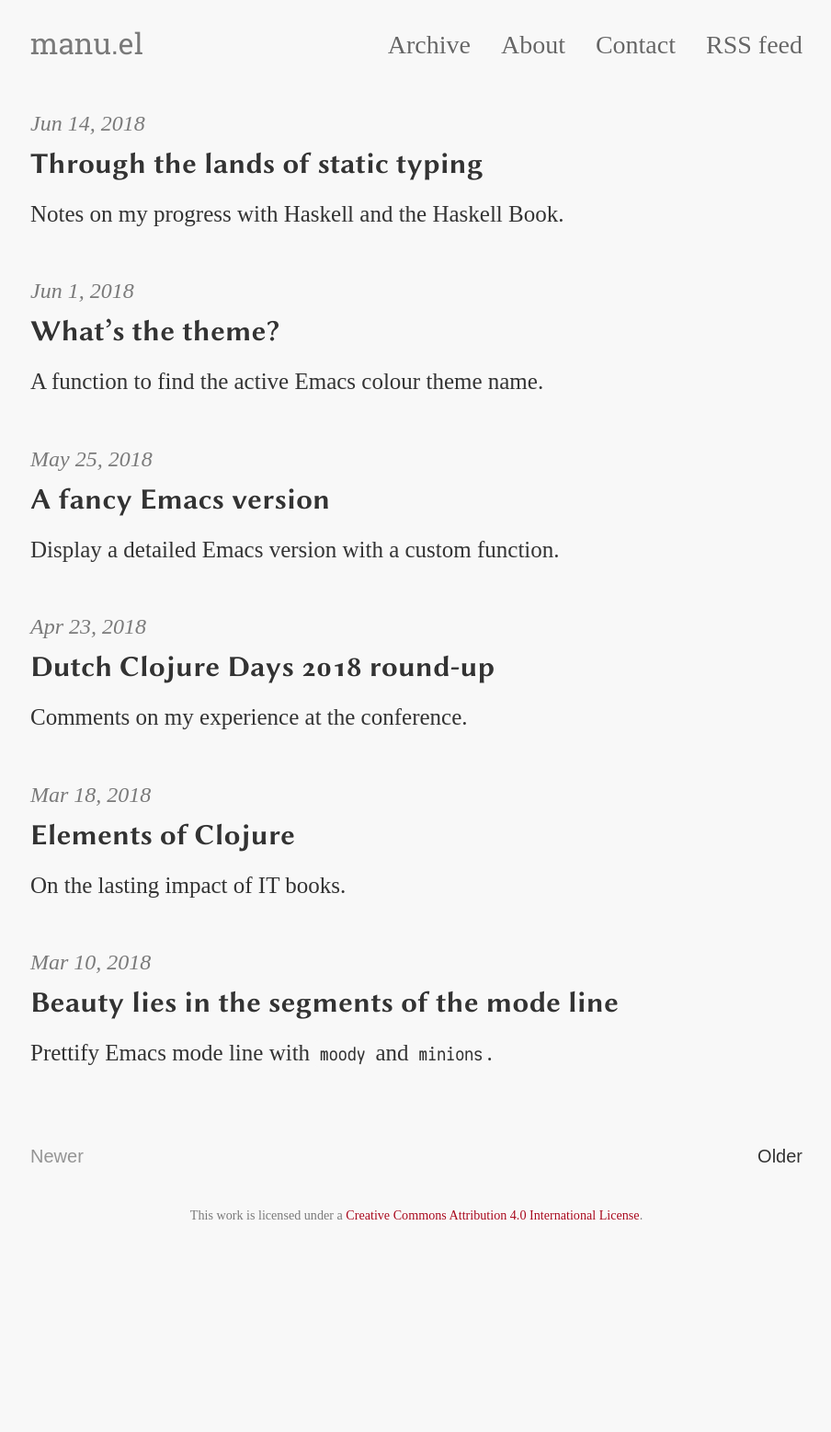
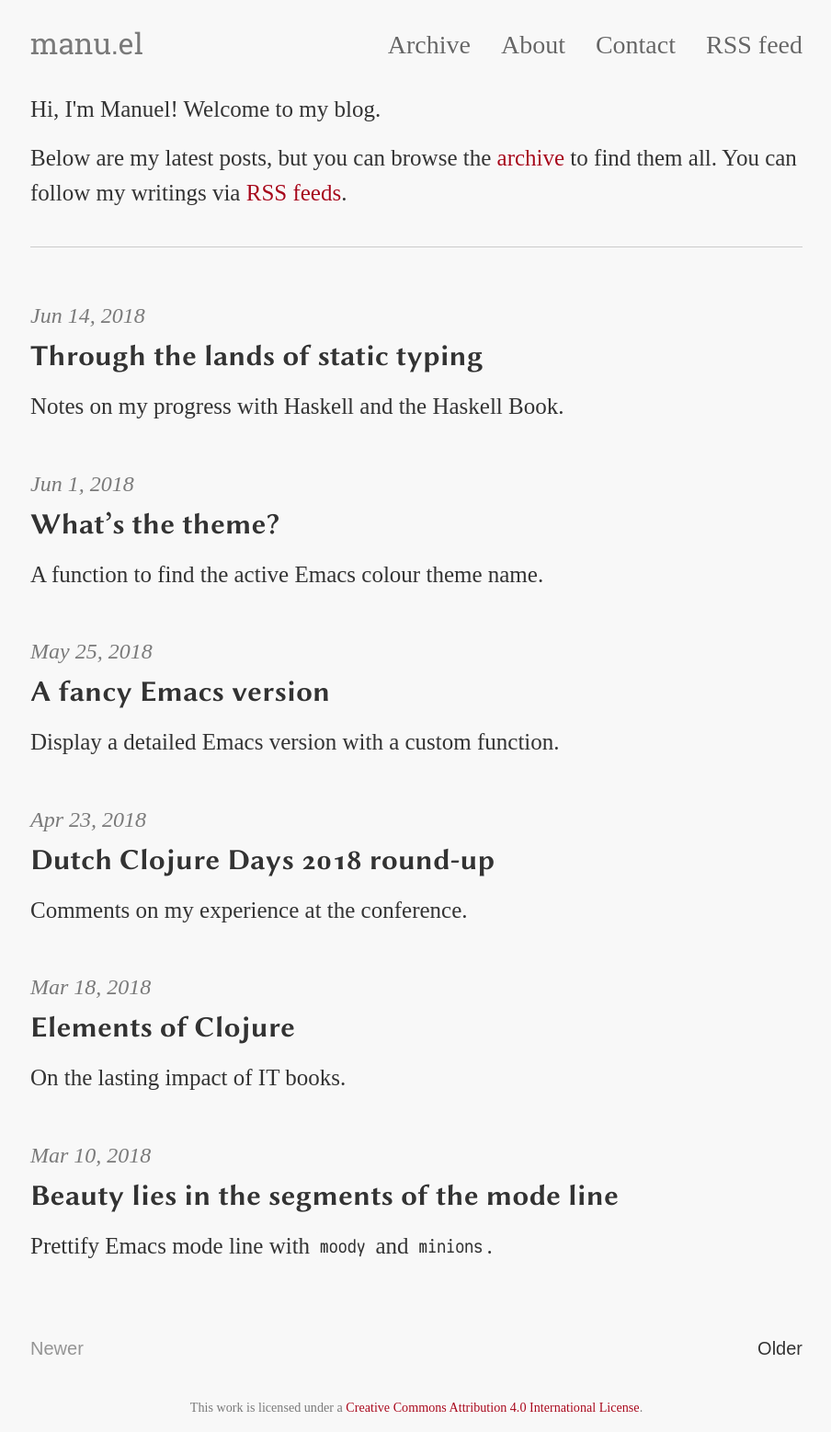
Before and after one commit to manuel-uberti/manuel-uberti.github.io, a Jekyll site: the page built from index.html, in a window 1280 px wide. Shown: the whole page at 92% size, without its empty margins (187-1091 px from the left). Built offline with Jekyll 4.4.1, drawn with Linux system fonts in a browser that asks for light colours; some web fonts are replaced; the list of posts is cut into pages by our own code; before the commit the page ends 1347 px from its top, so only the background shows below that.

Commit message:
Add intro paragraph

```diff
--- a/index.html
+++ b/index.html
@@ -4,6 +4,9 @@ layout: default
 {% assign posts_count = paginator.posts | size %}
 
 <div class="home">
+    <p>Hi, I'm Manuel! Welcome to my blog.</p>
+    <p>Below are my latest posts, but you can browse the <a href="http://https://manuel-uberti.github.io/archive/">archive</a> to find them all. You can follow my writings via <a href="https://manuel-uberti.github.io/feed.xml">RSS feeds</a>.</p>
+    <hr/>
     {% if posts_count > 0 %}
     <div class="posts">
         {% for post in paginator.posts %}
```
